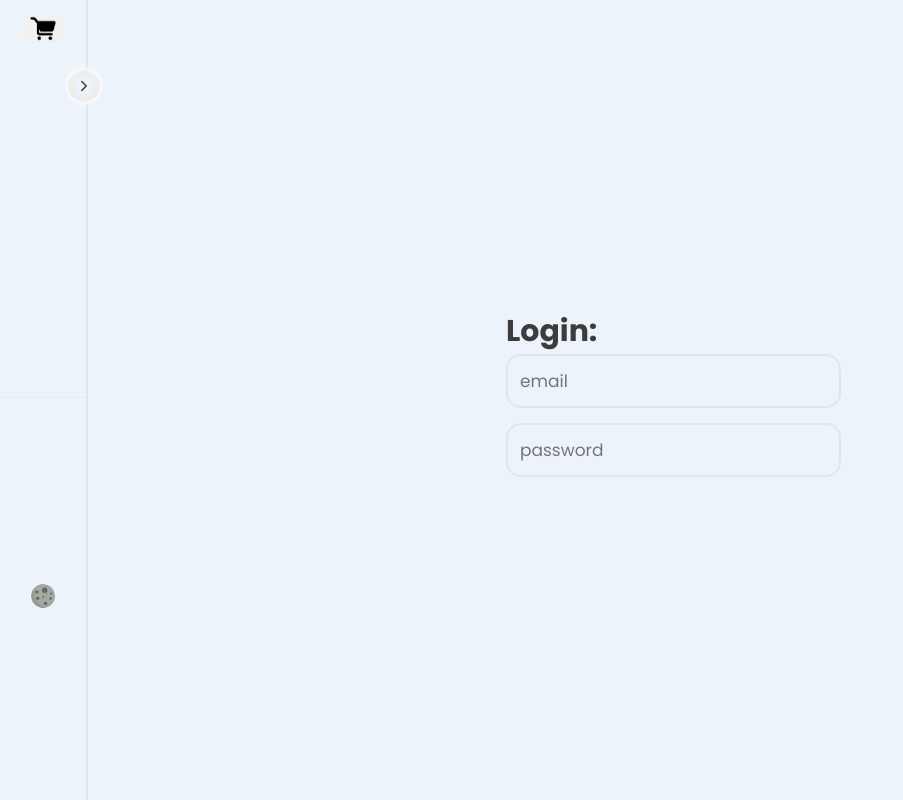
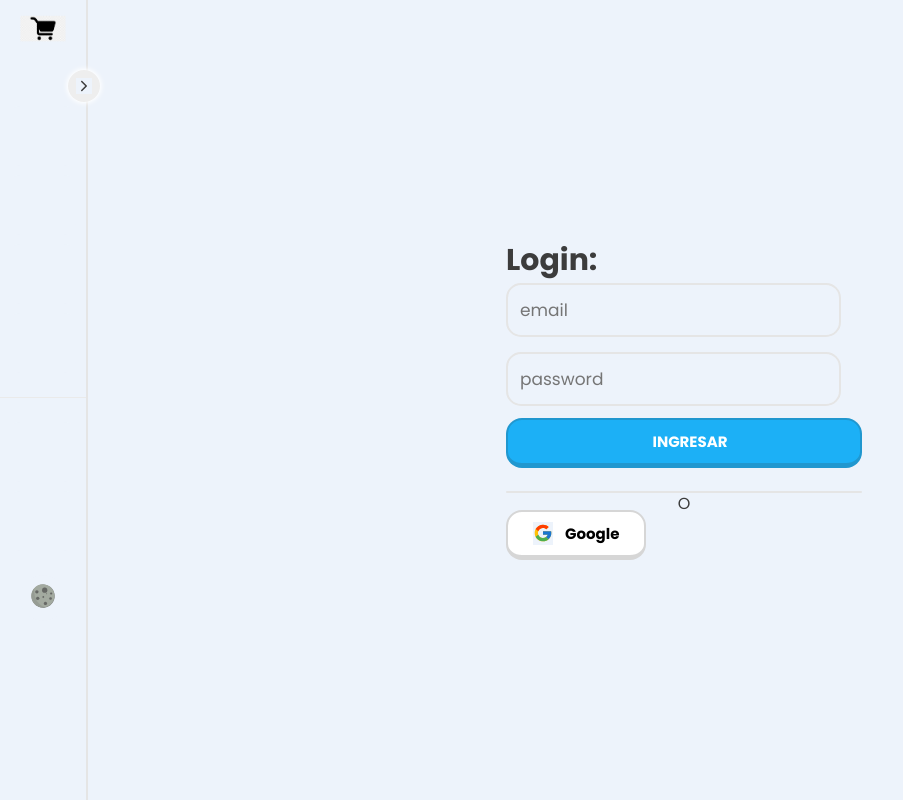
Before and after one commit to rosasrias/pos-react, a React (Vite) app: page /login in a window 1280 px wide. Shown: the whole page, without its empty margins (0-903 px from the left). Built offline with nearby package versions, Linux system fonts and the light colour scheme; some icons are missing.

Commit message:
feat: enhance LoginTemplate with additional buttons for login and Google sign-in, improving user interaction

```diff
--- /dev/null
+++ b/src/components/atomos/Icono.jsx
@@ -0,0 +1,8 @@
+import styled from "styled-components";
+export const Icono = styled.span`
+  display: flex;
+  align-items: center;
+  text-align: center;
+  font-size: 20px;
+  color: ${(props) => props.$color};
+`;
--- /dev/null
+++ b/src/components/atomos/Linea.jsx
@@ -0,0 +1,19 @@
+import styled from "styled-components";
+
+export const Linea = styled.div`
+  background-color: ${({ theme }) => theme.color2};
+  height: 2px;
+  border-radius: 15px;
+  margin: 20px 0;
+  position: relative;
+  text-align: center;
+  span {
+    top: -10px;
+    position: absolute;
+    background-color: ${({ theme }) => theme.color2};
+    text-align: center;
+    padding: 0 5px;
+    color: ${({ theme }) => theme.color2};
+    font-weight: 700;
+  }
+`;
--- /dev/null
+++ b/src/components/moleculas/Btnsave.jsx
@@ -0,0 +1,74 @@
+import styled from "styled-components";
+import { Icono } from "../atomos/Icono";
+export function Btnsave({
+  funcion,
+  titulo,
+  bgcolor,
+  icono,
+  url,
+  color,
+  disabled,
+  width,
+}) {
+  return (
+    <Container
+      $width={width}
+      disabled={disabled}
+      $color={color}
+      type="submit"
+      $bgcolor={bgcolor}
+      onClick={funcion}
+    >
+      <section className="content">
+        <Icono $color={color}>{icono}</Icono>
+        {titulo && (
+          <span className="btn">
+            <a href={url} target="_blank">
+              {titulo}
+            </a>
+          </span>
+        )}
+      </section>
+    </Container>
+  );
+}
+const Container = styled.button`
+  font-weight: 700;
+  display: flex;
+  font-size: 15px;
+  padding: 10px 25px;
+  border-radius: 16px;
+  background-color: ${(props) => props.$bgcolor};
+  border: 2px solid rgba(50, 50, 50, 0.2);
+  border-bottom: 5px solid rgba(50, 50, 50, 0.2);
+  transform: translate(0, -3px);
+  cursor: pointer;
+  transition: 0.2s;
+  transition-timing-function: linear;
+  color: rgb(${(props) => props.$color});
+  align-items: center;
+  justify-content: center;
+  width: ${(props) => props.$width};
+  .btn {
+    background-color: ${(props) => props.$bgcolor};
+  }
+
+  a {
+    color: rgb(${(props) => props.$color});
+    background-color: ${(props) => props.$bgcolor};
+  }
+  .content {
+    background-color: ${(props) => props.$bgcolor};
+    display: flex;
+    gap: 12px;
+  }
+  &:active {
+    transform: translate(0, 0);
+    border-bottom: 2px solid rgba(50, 50, 50, 0.5);
+  }
+  &[disabled] {
+    background-color: #646464;
+    cursor: no-drop;
+    box-shadow: none;
+  }
+`;
--- a/src/components/templates/LoginTemplate.jsx
+++ b/src/components/templates/LoginTemplate.jsx
@@ -1,6 +1,9 @@
 import styled from "styled-components";
 import { Title } from "../atomos/Title";
 import { InputText2 } from "../organismos/formularios/InputText2";
+import { Btnsave } from "../moleculas/Btnsave";
+import { Linea } from "../atomos/Linea";
+import { v } from "../../styles/variables";
 
 export function LoginTemplate() {
   return (
@@ -25,7 +28,16 @@
                 required
               />
             </InputText2>
+            <Btnsave
+              titulo="INGRESAR"
+              bgcolor="#1CB0F6"
+              color="255,255,255"
+              width="100%"
+              active
+            ></Btnsave>
           </form>
+          <Linea>O</Linea>
+          <Btnsave titulo="Google" bgcolor="#fff" icono={<v.iconogoogle />} />
         </div>
       </section>
     </Container>
```
